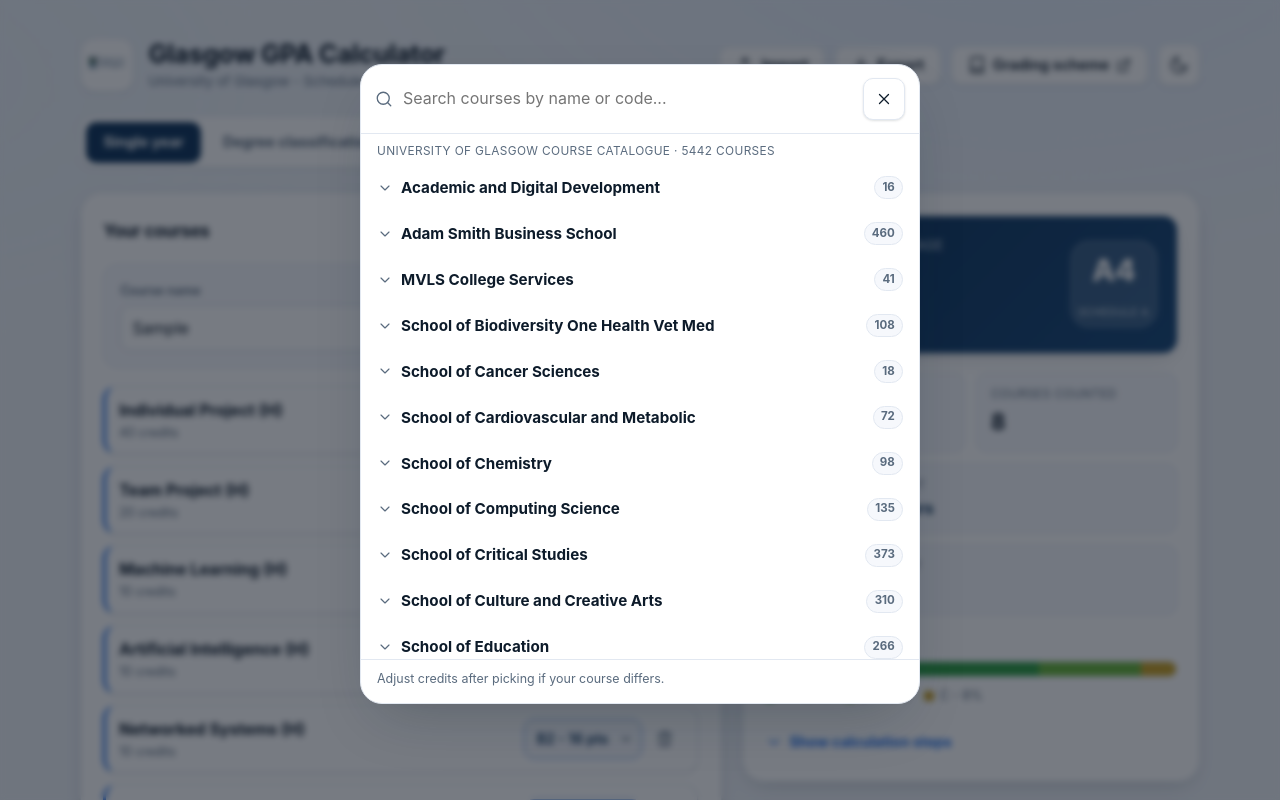
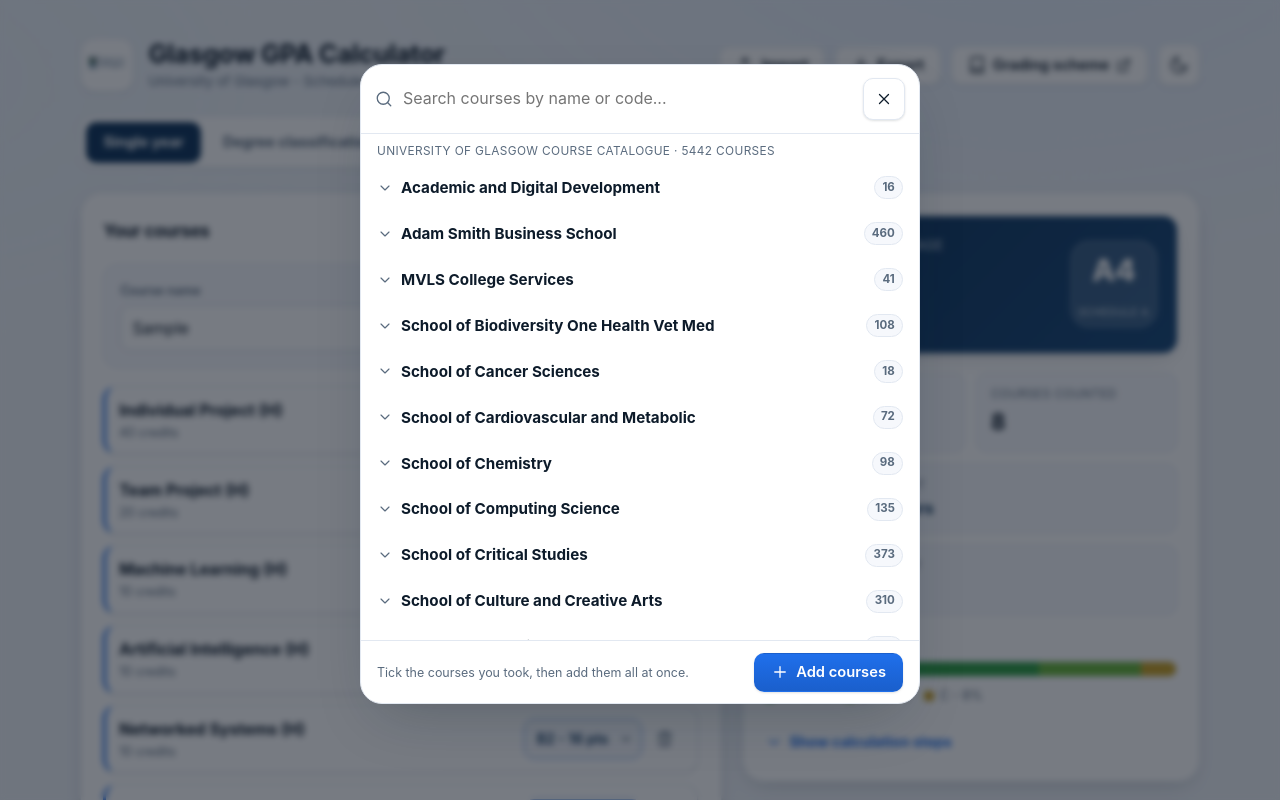
Before and after one commit to Niox1337/GU-GPA-Calculator-web, a React (Vite) app: page / in a window 1280 px wide. Both pictures are taken after typing "Sample", "5" into the empty fields and a click on the button "Search". Shown: the top 800 px of the page. Built offline with nearby package versions, Linux system fonts and the light colour scheme.

Commit message:
chore(courses): make list selectable

```diff
--- a/src/App.css
+++ b/src/App.css
@@ -1229,23 +1229,60 @@
   width: 100%;
   display: flex;
   align-items: center;
-  justify-content: space-between;
-  gap: 0.75rem;
+  gap: 0.6rem;
   text-align: left;
   padding: 0.6rem 0.7rem;
   border: none;
   border-radius: var(--radius-sm);
   background: transparent;
   color: var(--text);
+  cursor: pointer;
   transition: background 0.14s ease;
 }
 .search-result:hover,
 .search-result:focus-visible {
   background: var(--surface-2);
 }
+.search-result.is-selected {
+  background: color-mix(in srgb, var(--navy) 9%, transparent);
+}
+.search-result:disabled {
+  cursor: default;
+  opacity: 0.55;
+}
+.search-result:disabled:hover {
+  background: transparent;
+}
+.search-check {
+  flex-shrink: 0;
+  display: inline-flex;
+  align-items: center;
+  justify-content: center;
+  width: 1.15rem;
+  height: 1.15rem;
+  border: 1.5px solid var(--border);
+  border-radius: 0.35rem;
+  color: #fff;
+  transition: background 0.14s ease, border-color 0.14s ease;
+}
+.search-result.is-selected .search-check {
+  background: var(--navy);
+  border-color: var(--navy);
+}
 .search-result__name {
+  flex: 1;
   font-weight: 600;
   min-width: 0;
+}
+.search-result__added {
+  font-size: 0.68rem;
+  font-weight: 700;
+  text-transform: uppercase;
+  letter-spacing: 0.03em;
+  color: var(--navy);
+  background: color-mix(in srgb, var(--navy) 12%, transparent);
+  padding: 0.12rem 0.45rem;
+  border-radius: 999px;
 }
 .search-result__meta {
   display: flex;
@@ -1280,10 +1317,20 @@
   color: var(--text-muted);
 }
 .search-foot {
-  padding: 0.6rem 1rem 0.9rem;
+  display: flex;
+  align-items: center;
+  justify-content: space-between;
+  gap: 0.75rem;
+  padding: 0.7rem 1rem;
+  border-top: 1px solid var(--border);
+}
+.search-foot__hint {
   font-size: 0.78rem;
   color: var(--text-muted);
-  border-top: 1px solid var(--border);
+  min-width: 0;
+}
+.search-foot .btn {
+  flex-shrink: 0;
 }
 
 @keyframes dialog-in {
--- a/src/components/CourseList.tsx
+++ b/src/components/CourseList.tsx
@@ -2,9 +2,10 @@
 import type { FormEvent } from "react";
 import type { Course } from "../lib";
 import { GRADES, gradePoint } from "../lib";
-import { CATALOGUE_TREE } from "../lib/catalogue";
+import { CATALOGUE_TREE, COURSE_CATALOGUE } from "../lib/catalogue";
 import type { CatalogueCourse } from "../lib/catalogue";
 import {
+  CheckIcon,
   ChevronIcon,
   CloseIcon,
   PlusIcon,
@@ -61,6 +62,8 @@
   const [query, setQuery] = useState("");
   const [openSchools, setOpenSchools] = useState<Set<string>>(new Set());
   const [openLevels, setOpenLevels] = useState<Set<string>>(new Set());
+  // Catalogue courses ticked in the picker, keyed by their unique code.
+  const [selected, setSelected] = useState<Set<string>>(new Set());
   const creditRef = useRef<HTMLInputElement>(null);
 
   function addCourse(e: FormEvent) {
@@ -84,15 +87,37 @@
     setErrors({});
   }
 
-  // Picking a catalogue course fills the name and its standard credit value.
-  // The user can adjust the credits before adding.
-  function pickCourse(course: CatalogueCourse) {
-    setName(course.name);
-    setCredit(String(course.credit));
-    setErrors({});
+  function closeSearch() {
     setSearchOpen(false);
     setQuery("");
-    setTimeout(() => creditRef.current?.focus(), 0);
+    setSelected(new Set());
+  }
+
+  // Toggle a catalogue course in the picker. Already-added courses are skipped.
+  function toggleSelect(course: CatalogueCourse) {
+    setSelected((prev) => {
+      const next = new Set(prev);
+      if (next.has(course.code)) next.delete(course.code);
+      else next.add(course.code);
+      return next;
+    });
+  }
+
+  // Add every ticked catalogue course at once, then close the picker.
+  function addSelected() {
+    const picked = COURSE_CATALOGUE.filter((c) => selected.has(c.code));
+    if (picked.length > 0) {
+      onChange([
+        ...courses,
+        ...picked.map((c) => ({
+          id: newId(),
+          name: c.name,
+          credit: String(c.credit),
+          grade: "",
+        })),
+      ]);
+    }
+    closeSearch();
   }
 
   function update(id: string, patch: Partial<Course>) {
@@ -134,6 +159,10 @@
   const totalResults = tree.reduce((n, s) => n + s.total, 0);
   const isSchoolOpen = (school: string) => q !== "" || openSchools.has(school);
   const isLevelOpen = (key: string) => q !== "" || openLevels.has(key);
+
+  // Courses already in the list, matched by name so the picker can mark them.
+  const addedNames = new Set(courses.map((c) => c.name.toLowerCase()));
+  const selectedCount = selected.size;
 
   return (
     <div className="course-list">
@@ -269,9 +298,9 @@
         <div
           className="search-overlay"
           role="presentation"
-          onClick={() => setSearchOpen(false)}
+          onClick={closeSearch}
           onKeyDown={(e) => {
-            if (e.key === "Escape") setSearchOpen(false);
+            if (e.key === "Escape") closeSearch();
           }}
         >
           <div
@@ -298,7 +327,7 @@
               <button
                 type="button"
                 className="icon-btn"
-                onClick={() => setSearchOpen(false)}
+                onClick={closeSearch}
                 aria-label="Close search"
               >
                 <CloseIcon width={18} height={18} />
@@ -360,17 +389,41 @@
 
                               {levelOpen && (
                                 <ul className="search-results">
-                                  {l.courses.map((c) => (
+                                  {l.courses.map((c) => {
+                                    const added = addedNames.has(
+                                      c.name.toLowerCase(),
+                                    );
+                                    const checked = added || selected.has(c.code);
+                                    return (
                                       <li key={c.code}>
                                         <button
                                           type="button"
-                                        className="search-result"
-                                        onClick={() => pickCourse(c)}
+                                          className={`search-result${checked ? " is-selected" : ""}`}
+                                          role="checkbox"
+                                          aria-checked={checked}
+                                          disabled={added}
+                                          onClick={() => toggleSelect(c)}
                                         >
+                                          <span
+                                            className="search-check"
+                                            aria-hidden="true"
+                                          >
+                                            {checked && (
+                                              <CheckIcon
+                                                width={14}
+                                                height={14}
+                                              />
+                                            )}
+                                          </span>
                                           <span className="search-result__name">
                                             {c.name}
                                           </span>
                                           <span className="search-result__meta">
+                                            {added && (
+                                              <span className="search-result__added">
+                                                Added
+                                              </span>
+                                            )}
                                             <span className="search-result__credit">
                                               {c.credit} cr
                                             </span>
@@ -380,7 +433,8 @@
                                           </span>
                                         </button>
                                       </li>
-                                  ))}
+                                    );
+                                  })}
                                 </ul>
                               )}
                             </div>
@@ -391,9 +445,24 @@
                 })}
               </div>
             )}
-            <p className="search-foot">
-              Adjust credits after picking if your course differs.
-            </p>
+            <div className="search-foot">
+              <span className="search-foot__hint">
+                {selectedCount > 0
+                  ? `${selectedCount} course${selectedCount === 1 ? "" : "s"} selected`
+                  : "Tick the courses you took, then add them all at once."}
+              </span>
+              <button
+                type="button"
+                className="btn btn--primary"
+                onClick={addSelected}
+                disabled={selectedCount === 0}
+              >
+                <PlusIcon width={18} height={18} />
+                {selectedCount > 0
+                  ? `Add ${selectedCount} course${selectedCount === 1 ? "" : "s"}`
+                  : "Add courses"}
+              </button>
+            </div>
           </div>
         </div>
       )}
```
Lines whose indentation alone changed are shown as unchanged.
